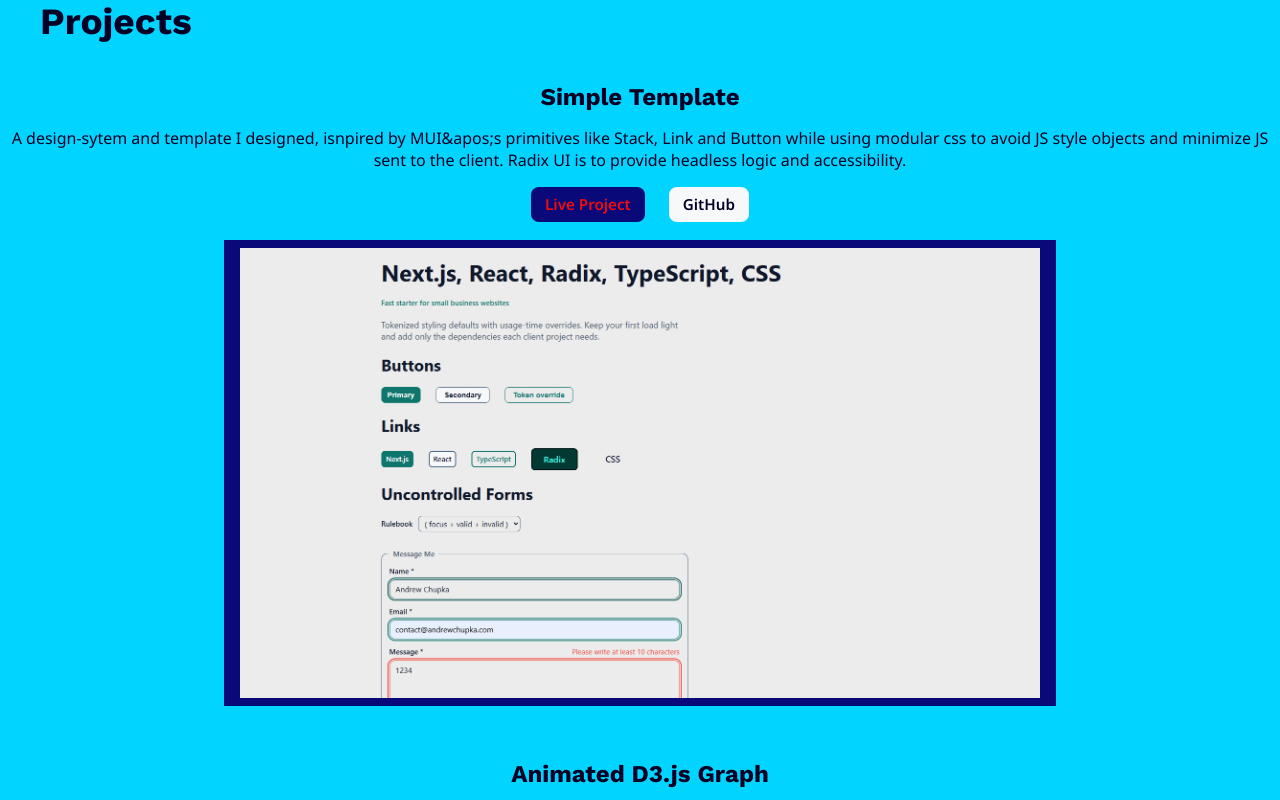
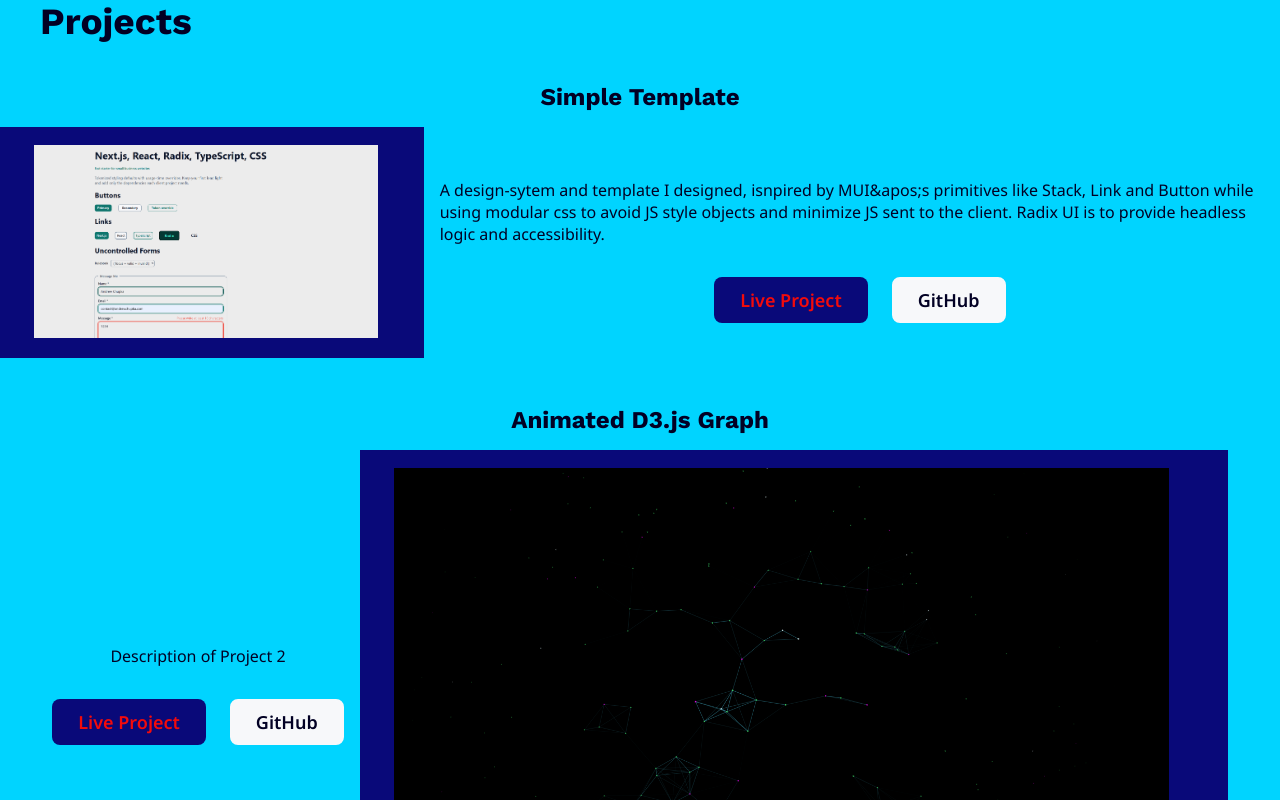
Before and after one commit to worldOfVerdure/Portfoliov3, a Next.js app: page / in a window 1280 px wide. Shown: the part 800-1600 px from the top of the page. Built offline with nearby package versions, Linux system fonts and the light colour scheme.

Commit message:
Revert back to code ere erroneous fix

```diff
--- a/src/components/project/header/Header.tsx
+++ b/src/components/project/header/Header.tsx
@@ -26,15 +26,13 @@ export const Header = ({links}: HeaderProps) => {
       return;
     }
 
-    const getSentinels = () => Array.from(document.querySelectorAll<HTMLElement>('[data-nav-sentinel]'));
+    const sentinels = Array.from(document.querySelectorAll<HTMLElement>('[data-nav-sentinel]'));
+
+    if (!sentinels.length) {
+      return;
+    }
 
     const resolveNavState = () => {
-      const sentinels = getSentinels();
-
-      if (!sentinels.length) {
-        return;
-      }
-
       /* scrollY returns pixels we scroll from viewport top and .bottom returns the bottom position
        returns the number of pixels from the top of relative to the viewport. Given the fixed nature
        of Header, header.getBoundingClientRect().bottom equates to the Header's height. So by adding
@@ -64,19 +62,9 @@ export const Header = ({links}: HeaderProps) => {
     };
 
     let observer: IntersectionObserver | null = null;
-    let mutationObserver: MutationObserver | null = null;
-    let frameId = 0;
-    let lastScrollY = Number.NaN;
-    let lastHeaderHeight = Number.NaN;
 
     const bindObserver = () => {
       observer?.disconnect();
-
-      const sentinels = getSentinels();
-
-      if (!sentinels.length) {
-        return;
-      }
 
       const headerHeight = Math.ceil(header.getBoundingClientRect().height);
 
@@ -91,88 +79,16 @@ export const Header = ({links}: HeaderProps) => {
       });
     };
 
-    const rebindAndResolve = () => {
-      bindObserver();
-      resolveNavState();
-    };
+    bindObserver();
+    resolveNavState();
 
-    const invalidateNavState = () => {
-      lastScrollY = Number.NaN;
-      lastHeaderHeight = Number.NaN;
-    };
-
-    const trackNavState = () => {
-      const nextScrollY = window.scrollY;
-      const nextHeaderHeight = Math.ceil(header.getBoundingClientRect().height);
-
-      if (nextScrollY !== lastScrollY || nextHeaderHeight !== lastHeaderHeight) {
-        const shouldRebind = nextHeaderHeight !== lastHeaderHeight;
-
-        lastScrollY = nextScrollY;
-        lastHeaderHeight = nextHeaderHeight;
-
-        if (shouldRebind) {
-          bindObserver();
-        }
-
-        resolveNavState();
-      }
-
-      frameId = window.requestAnimationFrame(trackNavState);
-    };
-
-    const handleResize = () => {
-      invalidateNavState();
-      rebindAndResolve();
-    };
-
-    const handlePageShow = () => {
-      invalidateNavState();
-    };
-
-    const handlePopState = () => {
-      invalidateNavState();
-    };
-
-    const handleHashChange = () => {
-      invalidateNavState();
-    };
-
-    const handleVisibilityChange = () => {
-      if (document.visibilityState === 'visible') {
-        invalidateNavState();
-      }
-    };
-
-    invalidateNavState();
-    rebindAndResolve();
-    frameId = window.requestAnimationFrame(trackNavState);
-
-    mutationObserver = new MutationObserver(() => {
-      invalidateNavState();
-      rebindAndResolve();
-    });
-
-    mutationObserver.observe(document.body, {
-      childList: true,
-      subtree: true,
-    });
-
-    window.addEventListener('pageshow', handlePageShow);
-    window.addEventListener('popstate', handlePopState);
-    window.addEventListener('hashchange', handleHashChange);
-    document.addEventListener('visibilitychange', handleVisibilityChange);
-    window.addEventListener('resize', handleResize);
+    window.addEventListener('resize', bindObserver);
+    window.addEventListener('resize', resolveNavState);
 
     return () => {
-      window.cancelAnimationFrame(frameId);
       observer?.disconnect();
-      mutationObserver?.disconnect();
-      window.removeEventListener('pageshow', handlePageShow);
-      window.removeEventListener('popstate', handlePopState);
-      window.removeEventListener('hashchange', handleHashChange);
-      document.removeEventListener('visibilitychange', handleVisibilityChange);
-      window.removeEventListener('resize', handleResize);
+      window.removeEventListener('resize', bindObserver);
+      window.removeEventListener('resize', resolveNavState);
     };
   }, []);
 
--- a/src/components/project/projects/reuseables/projectCard/ProjectCard.tsx
+++ b/src/components/project/projects/reuseables/projectCard/ProjectCard.tsx
@@ -1,9 +1,13 @@
+"use client";
+
 //Components
 import Image from 'next/image';
 import { Link } from '../../../../primitives/Link';
 import { Stack } from '../../../../primitives/Stack';
 //css
 import styles from './styles/projectCard.module.css';
+//hooks
+import { useBreakpointBetween, useBreakpointUp } from '@/lib/useMediaQuery';
 //types
 import type { ProjectCardProps } from '../../projectsData/projectsData';
 
@@ -18,12 +22,16 @@ export const ProjectCard = ({
   description,
   isEven
 }: ProjectCardProps) => {
+  const isTabletBand = useBreakpointBetween('sm', 'md', { initializeWithValue: false });
+  const isTabletUp = useBreakpointUp('sm', { initializeWithValue: false });
+
   return (
     <>
       <h3 className={`${styles.projectsH3} full-width text-center`}>{projectTitle}</h3>
-      <div className={`${styles.cardBody} ${!isEven ? styles.cardBodyReversed : ''}`}>
-        <Link className={styles.projectImageLink} href={liveProject}>
-          <span className={styles.projectImageFrame}>
+      {isTabletUp ?
+      <Stack align="center" direction={isEven ? 'row' : 'row-reverse'} gap="var(--space-4)" >
+        <div className={styles.projectImageContainer} >
+          <Link className={styles.projectImageContainer} href={liveProject}>
             <Image
               alt={imgAlt}
               className={styles.projectImg}
@@ -31,30 +39,58 @@ export const ProjectCard = ({
               src={imgSrc}
               width={imgWidth}
             />
-          </span>
-        </Link>
-        <Stack align="center" className={styles.projectContent} gap="var(--space-4)">
-          <p className={styles.projectDescription}>{description}</p>
-          <Stack className={styles.projectActions} direction="row" gap="var(--space-5)" justify="center" wrap="wrap">
+          </Link>
+        </div>
+        <Stack align="center" gap="var(--space-4)" >
+          <p>{description}</p>
+          <Stack direction="row" gap="var(--space-5)" >
             <Link
-              className={styles.projectActionLink}
               href={liveProject}
-              size="lg"
+              size={isTabletBand ? 'md' : 'lg'}
               variant="buttonPrimary"
             >
               Live Project
             </Link>
             <Link
-              className={styles.projectActionLink}
               href={github}
-              size="lg"
+              size={isTabletBand ? 'md' : 'lg'}
               variant="buttonSecondary"
             >
               GitHub
             </Link>
           </Stack>
         </Stack>
-      </div>
+      </Stack>
+       :
+        <Stack align="center" gap="var(--space-4)" >
+          <p>{description}</p>
+          <Link className={styles.projectImageContainer} href={liveProject}>
+            <Image
+              alt={imgAlt}
+              className={styles.projectImg}
+              height={imgHeight}
+              src={imgSrc}
+              width={imgWidth}
+            />
+          </Link>
+          <Stack direction="row" gap="var(--space-5)" >
+            <Link
+              href={liveProject}
+              size={isTabletBand ? 'md' : 'lg'}
+              variant="buttonPrimary"
+            >
+              Live Project
+            </Link>
+            <Link
+              href={github}
+              size={isTabletBand ? 'md' : 'lg'}
+              variant="buttonSecondary"
+            >
+              GitHub
+            </Link>
+          </Stack>
+        </Stack>
+      }
     </>
   );
 };
--- a/src/components/project/projects/reuseables/projectCard/styles/projectCard.module.css
+++ b/src/components/project/projects/reuseables/projectCard/styles/projectCard.module.css
@@ -3,43 +3,10 @@
   margin-bottom: var(--space-4);
 }
 
-.cardBody {
-  align-items: center;
-  display: flex;
-  flex-direction: column;
-  gap: var(--space-4);
-}
-
-.projectImageLink {
-  display: block;
+.projectImageContainer {
+  background-color: var(--color-primary);
+  padding: var(--space-2) var(--space-4);
   max-width: 97%;
-  order: 2;
-  text-decoration: none;
-}
-
-.projectImageFrame {
-  background-color: var(--color-primary);
-  display: block;
-  padding: var(--space-2) var(--space-4);
-}
-
-.projectContent {
-  order: 1;
-}
-
-.projectDescription {
-  margin: 0;
-  text-align: center;
-}
-
-.projectActions {
-  justify-content: center;
-}
-
-.projectActionLink {
-  --link-font-size: var(--text-caption);
-  --link-px: var(--space-3);
-  --link-py: var(--space-2);
 }
 
 .projectImg {
@@ -51,53 +18,11 @@
 }
 
 @media (--bp-up-sm) {
-  .cardBody {
-    align-items: center;
-    flex-direction: row;
-  }
-
-  .cardBodyReversed {
-    flex-direction: row-reverse;
-  }
-
-  .projectImageLink {
-    flex: 1 1 auto;
-    max-width: min(80rem, 60vw);
-    order: 1;
-  }
-
-  .cardBodyReversed .projectImageLink {
-    order: 2;
-  }
-
-  .projectImageFrame {
+  li:nth-child(odd) .projectImageContainer {
     padding: var(--space-2) var(--space-5) var(--space-2) var(--space-1);
   }
 
-  .cardBodyReversed .projectImageFrame {
+  li:nth-child(even) .projectImageContainer {
     padding: var(--space-2) var(--space-1) var(--space-2) var(--space-5);
   }
-
-  .projectContent {
-    flex: 0 1 32rem;
-    order: 2;
-  }
-
-  .cardBodyReversed .projectContent {
-    order: 1;
-  }
-
-  .projectDescription {
-    text-align: left;
-  }
-
-  .projectActions {
-    justify-content: flex-start;
-  }
-
-  .projectActionLink {
-    --link-font-size: var(--text-body);
-    --link-px: var(--space-5);
-    --link-py: var(--space-3);
-  }
 }
```
Also changed, not shown: BFCACHE_LAYOUT_AND_SENTINEL_FIX.txt (deleted), 2 other files (tests, documents, lock files or other folders).
